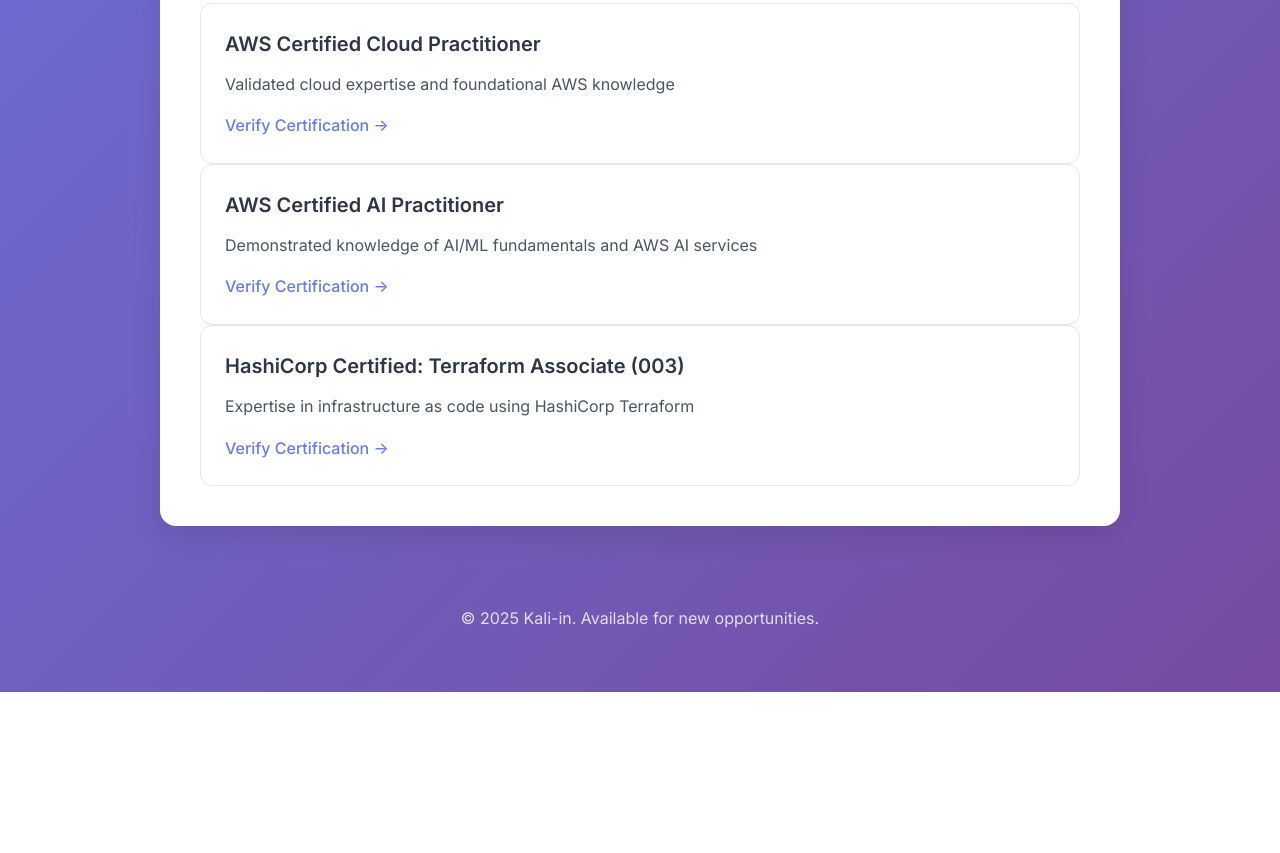
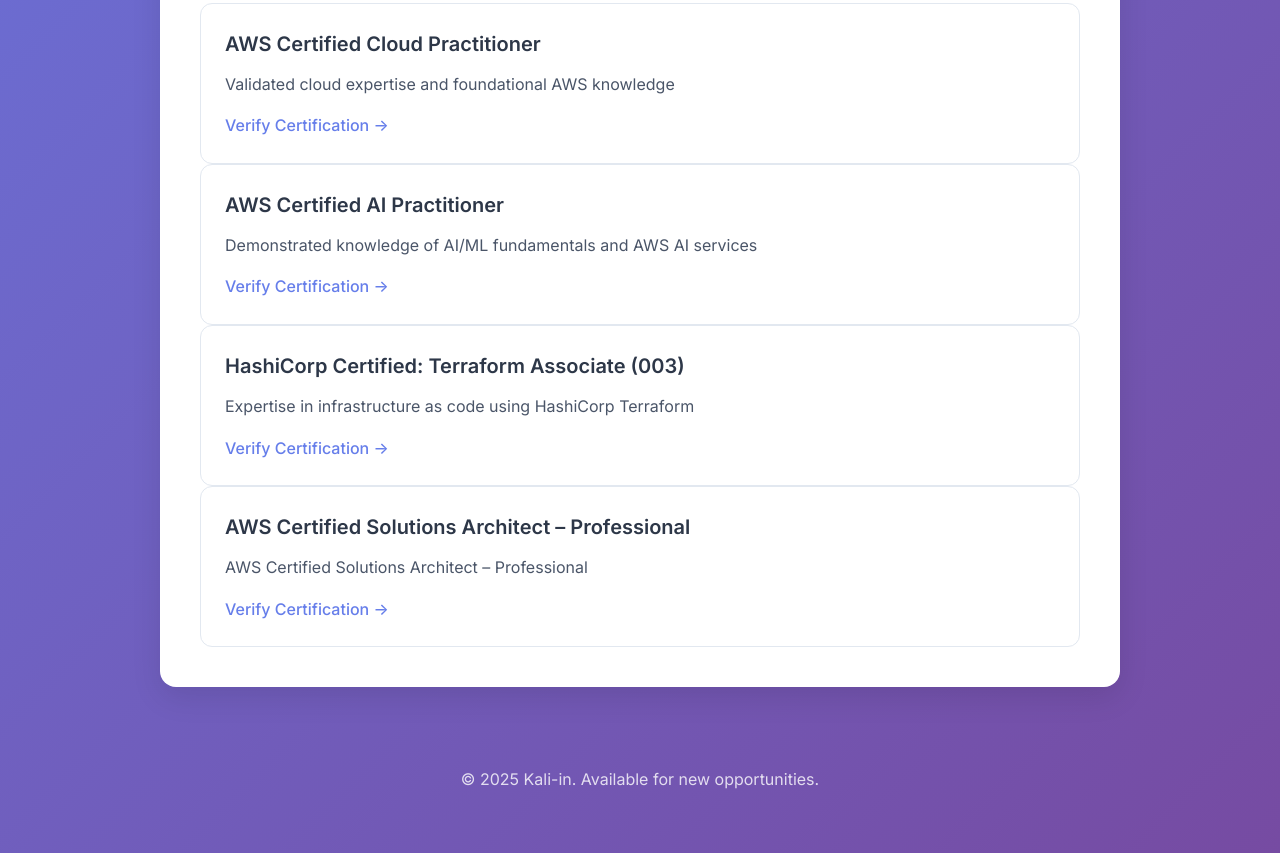
Before and after one commit to kali-in/kali-in.github.io, a plain HTML site: page index.html in a window 1280 px wide. Shown: the part 1209-2062 px from the top of the page. Before the commit the page ends 1901 px from the top, so only its background shows below. Drawn offline with Linux system fonts and the light colour scheme.

Commit message:
Added SA Pro SA-CO2

```diff
--- a/index.html
+++ b/index.html
@@ -70,6 +70,11 @@
                 <p>Expertise in infrastructure as code using HashiCorp Terraform</p>
                 <a href="https://www.credly.com/badges/13a724cc-af4c-4630-b385-87f7184580f4/public_url" target="_blank" rel="noopener">Verify Certification →</a>
             </div>
+            <div class="cert-card">
+                <h3>AWS Certified Solutions Architect – Professional</h3>
+                <p>AWS Certified Solutions Architect – Professional</p>
+                <a href="https://www.credly.com/badges/72f38919-e945-4ec8-9361-004b47454234/public_url" target="_blank" rel="noopener">Verify Certification →</a>
+            </div>
         </section>
 
         <footer>
```
